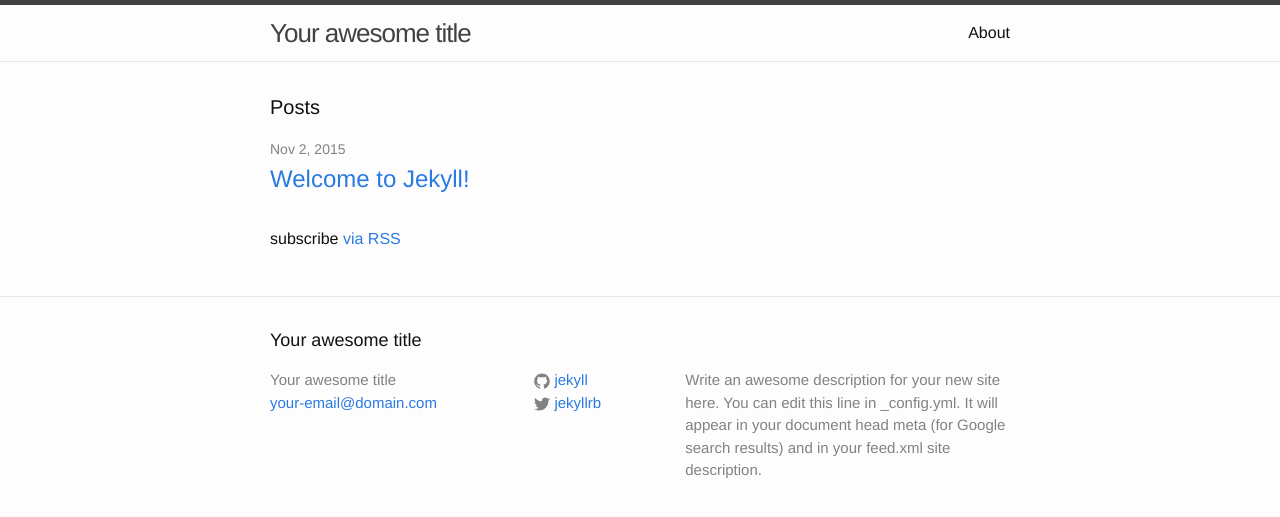
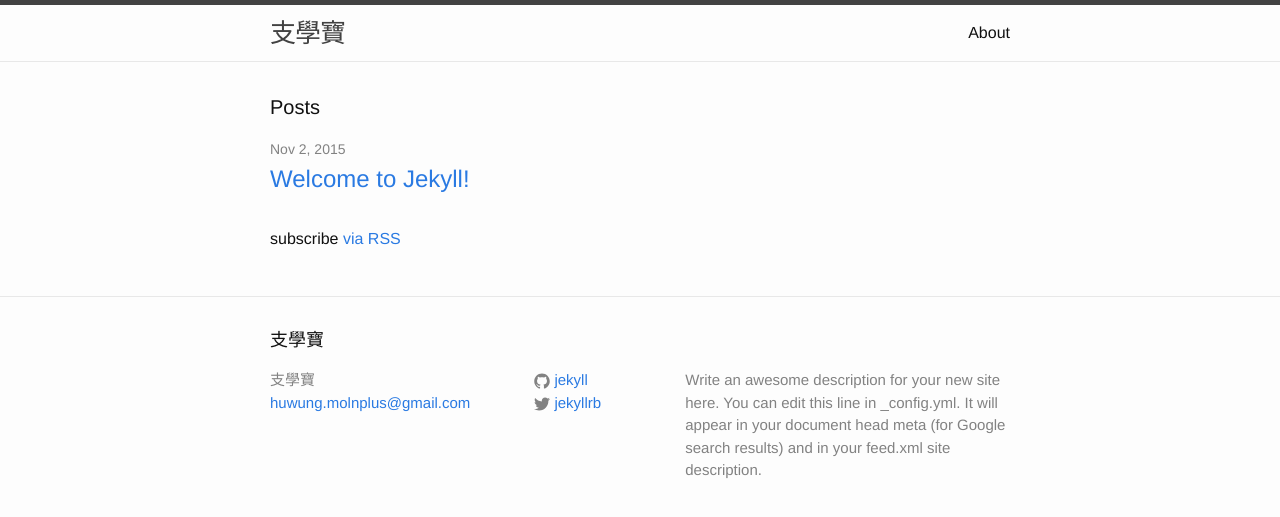
Before and after one commit to DasProjektZ/DasProjektZ.github.io, a Jekyll site: the page built from index.html, in a window 1280 px wide. Shown: the top 517 px of the page. Built offline with Jekyll 4.4.1, drawn with Linux system fonts in a browser that asks for light colours.

Commit message:
updated config

```diff
--- a/_config.yml
+++ b/_config.yml
@@ -6,8 +6,8 @@
 # 'jekyll serve'. If you change this file, please restart the server process.
 
 # Site settings
-title: Your awesome title
-email: your-email@domain.com
+title: 支學寶
+email: huwung.molnplus@gmail.com
 description: > # this means to ignore newlines until "baseurl:"
   Write an awesome description for your new site here. You can edit this
   line in _config.yml. It will appear in your document head meta (for
```
